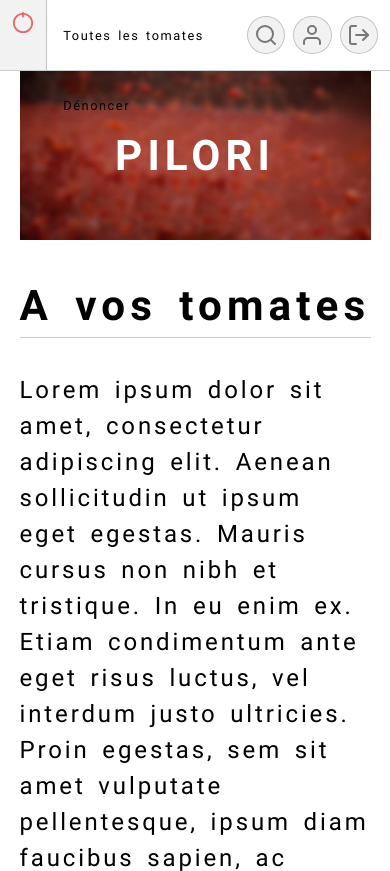
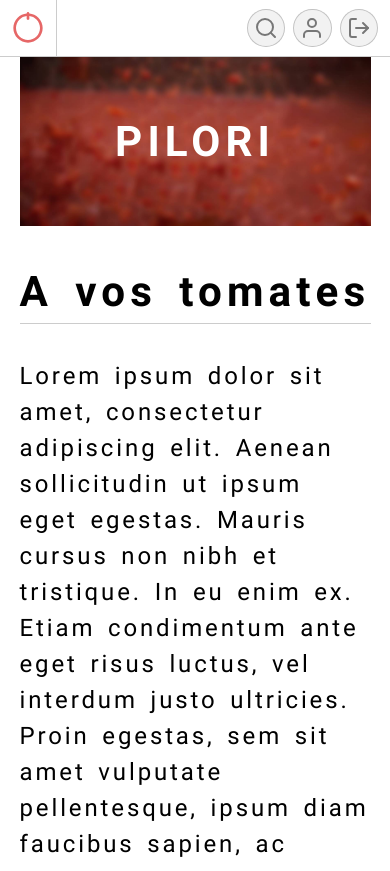
Before and after one commit to GregoryMenzikoff/Projet-JAVASCRIPT, a website built with Parcel: page src/index.html in a window 390 px wide. Shown: the top 871 px of the page. Built offline with nearby package versions, Linux system fonts and the light colour scheme.

Commit message:
cacher le menu

```diff
--- a/src/index.html
+++ b/src/index.html
@@ -8,7 +8,6 @@
     <title>Accueil - PilOri</title>
     <link rel="stylesheet" href="./scss/index.scss">
     <link rel="shortcut icon" href="./img/favicon.ico" type="image/x-icon">
-    <script src="./js/global.js" type="module" defer></script>
     <meta name="description" content="Venez dénoncer les sites inaccessibles en leur lançant des tomates !">
 </head>
 
@@ -350,5 +349,5 @@
         </nav>
     </footer>
 </body>
-
+<script src="./js/global.js" type="module" defer></script>
 </html>
--- a/src/scss/_mixin.scss
+++ b/src/scss/_mixin.scss
@@ -1,3 +1,12 @@
+@mixin verysmall {
+  @media screen and (max-width: 50rem) {
+    @content;
+  }
+}
+
+
+
+
 @mixin small {
   @media screen and (min-width: 50rem) {
     @content;
--- a/src/scss/components/_menu.scss
+++ b/src/scss/components/_menu.scss
@@ -21,4 +21,7 @@
     }
   }
 
+  @include mixin.verysmall {
+    display: none;
+  }
 }
```
